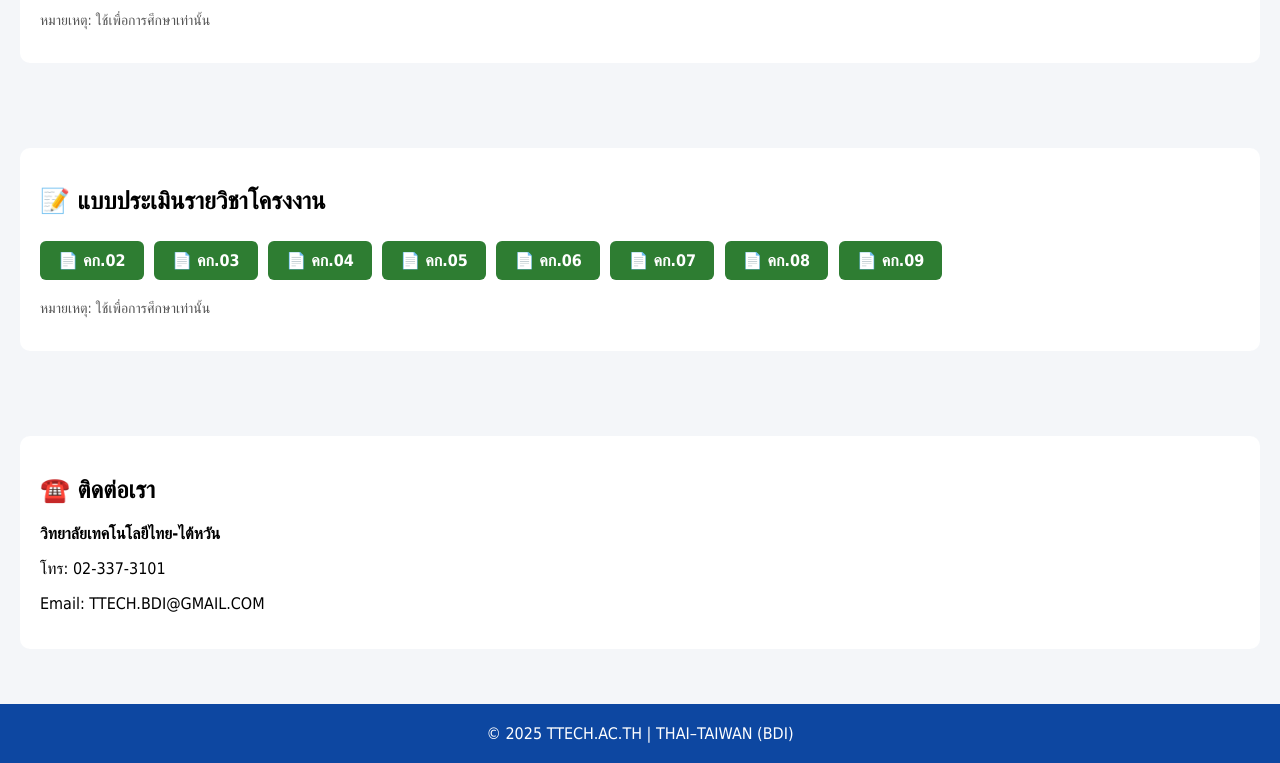
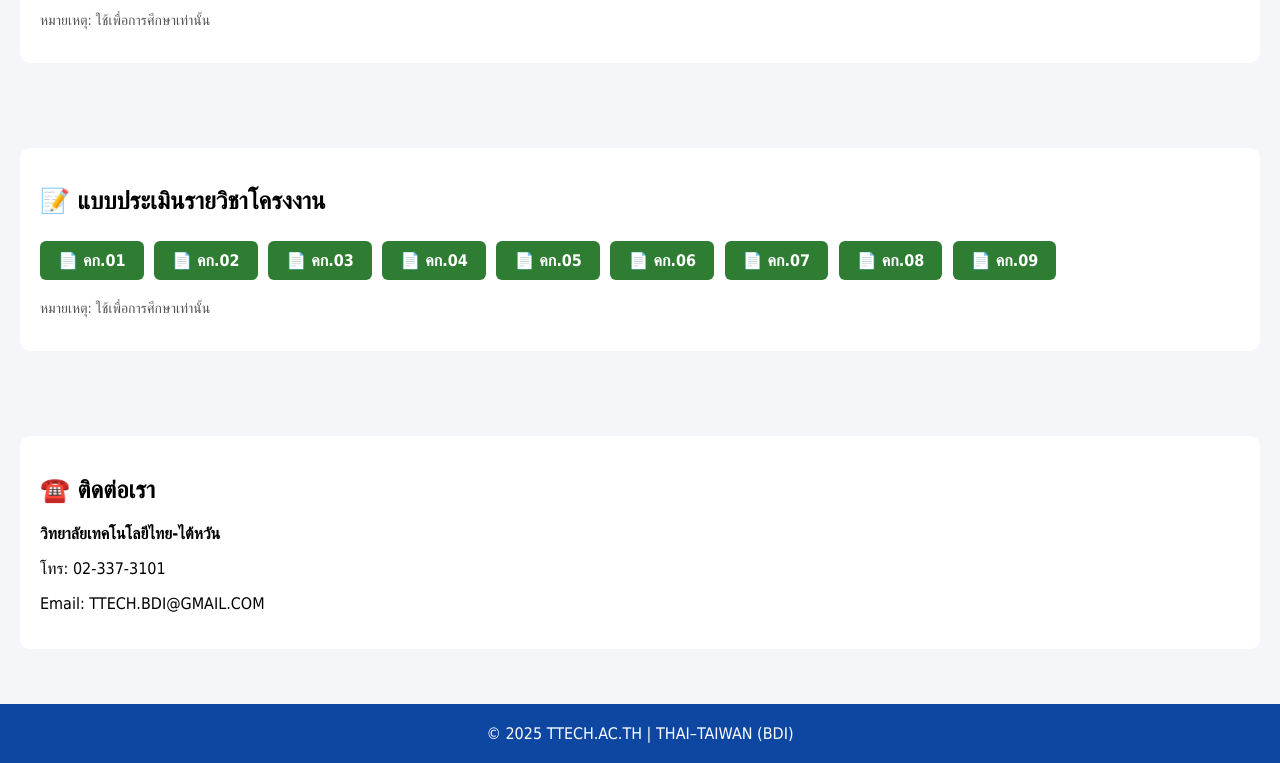
Before and after one commit to Sirimarbp-TTECH/ttech-school, a plain HTML site: page index.html in a window 1280 px wide. Shown: the part 1818-2581 px from the top of the page. Drawn offline with Linux system fonts and the light colour scheme.

Commit message:
Update index.html
Signed-off-by: Sirima Rakboon <sirimarbp@gmail.com>

```diff
--- a/index.html
+++ b/index.html
@@ -156,6 +156,7 @@ section{padding:30px 20px;}
 <div class="card">
 <h2>📝 แบบประเมินรายวิชาโครงงาน</h2>
 
+<a class="download-btn level-pvch" href="files/แบบประเมิน/คก02.pdf" download>📄 คก.01</a>
 <a class="download-btn level-pvch" href="files/แบบประเมิน/คก02.pdf" download>📄 คก.02</a>
 <a class="download-btn level-pvch" href="files/แบบประเมิน/คก03.pdf" download>📄 คก.03</a>
 <a class="download-btn level-pvch" href="files/แบบประเมิน/คก04.pdf" download>📄 คก.04</a>
```
